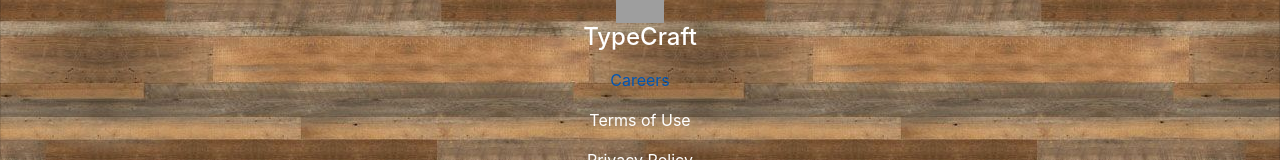
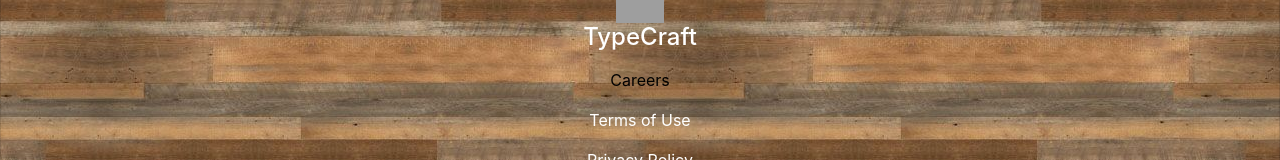
Before and after one commit to rbbenett/final-project-lhl, a React (Create React App) app in the folder final-project/: page / in a window 1280 px wide. In both pictures the pointer is over the link "Careers". Shown: the part 817-977 px from the top of the page. Built offline with nearby package versions, Linux system fonts and the light colour scheme; no server answers; grey boxes are pictures that could not be loaded; the HTML template or start-up script is replaced by a standard one.

Commit message:
Changed hover color of footer links

```diff
--- a/final-project/src/components/Footer.css
+++ b/final-project/src/components/Footer.css
@@ -10,3 +10,7 @@
 .card-link {
   color: white;
 }
+
+.card-link:hover{
+  color: black
+}
```
